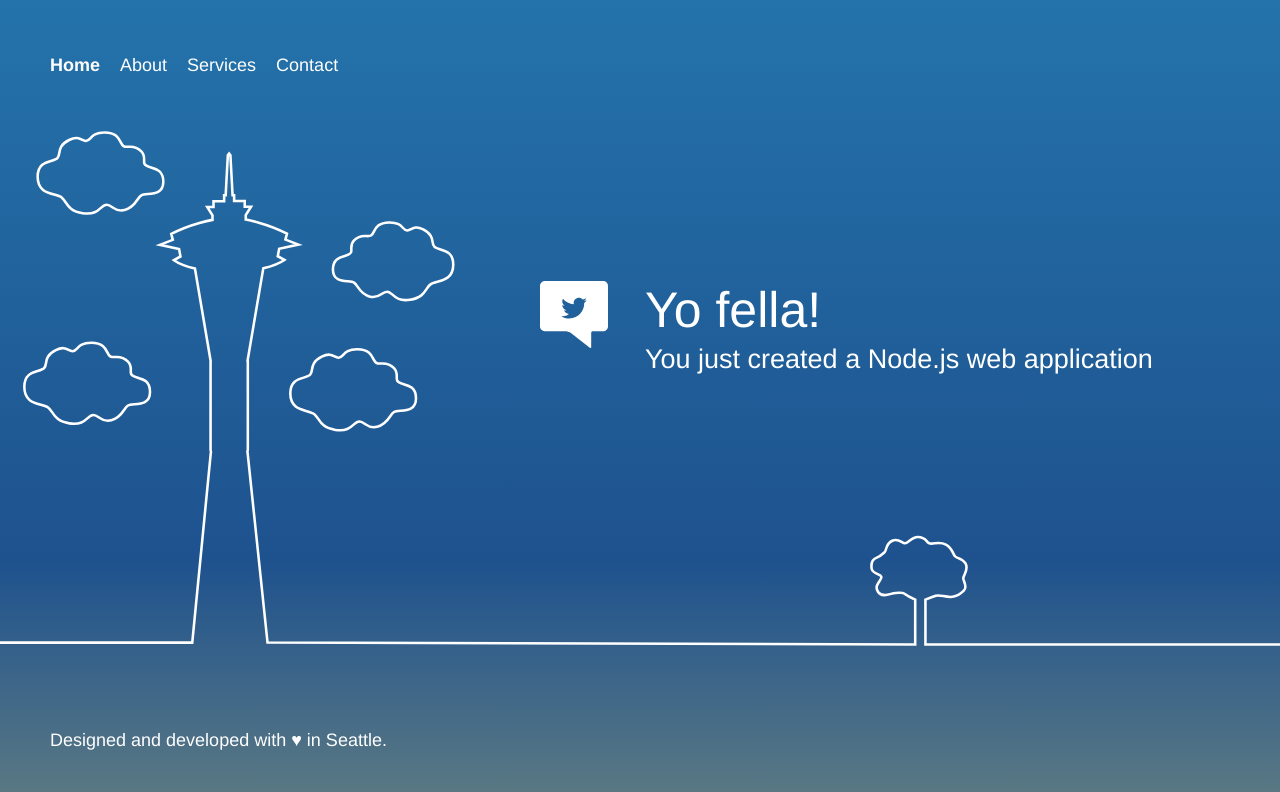
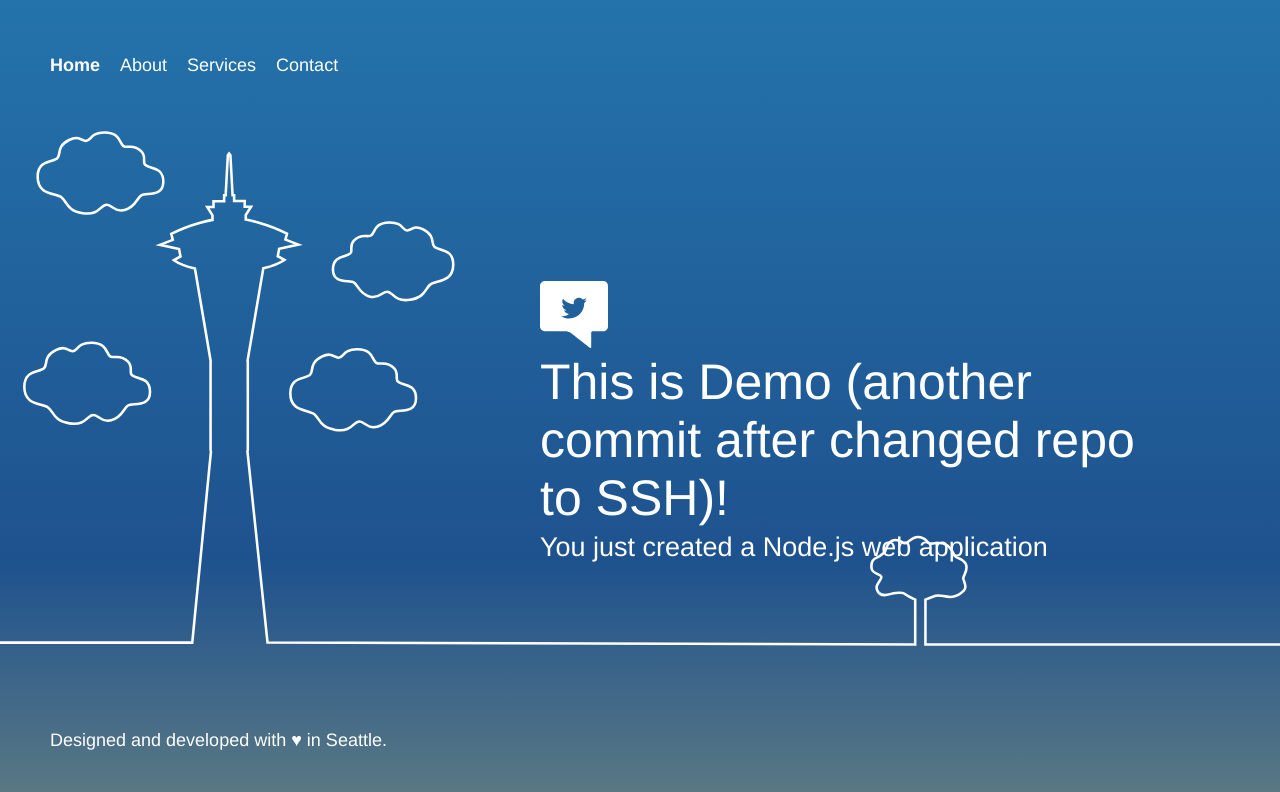
Before and after one commit to matheusrosendo/DemoNode, a website: page public/index.html in a window 1280 px wide. Drawn offline with Linux system fonts and the light colour scheme.

Commit message:
changed repo to ssh

```diff
--- a/public/index.html
+++ b/public/index.html
@@ -58,7 +58,7 @@
         <div class="message">
             <a class="twitter-link" href="https://twitter.com/home/?status=I%20created%20a%20project%20with%20AWS%20CodeStar!%20%23AWS%20%23AWSCodeStar%20https%3A%2F%2Faws.amazon.com%2Fcodestar"><img src="img/tweet.svg" /></a>
             <div class="text">
-                <h1>Yo fella!</h1>
+                <h1>This is Demo (another commit after changed repo to SSH)!</h1>
                 <h2>You just created a Node.js web application</h2>
             </div>
         </div>
```
